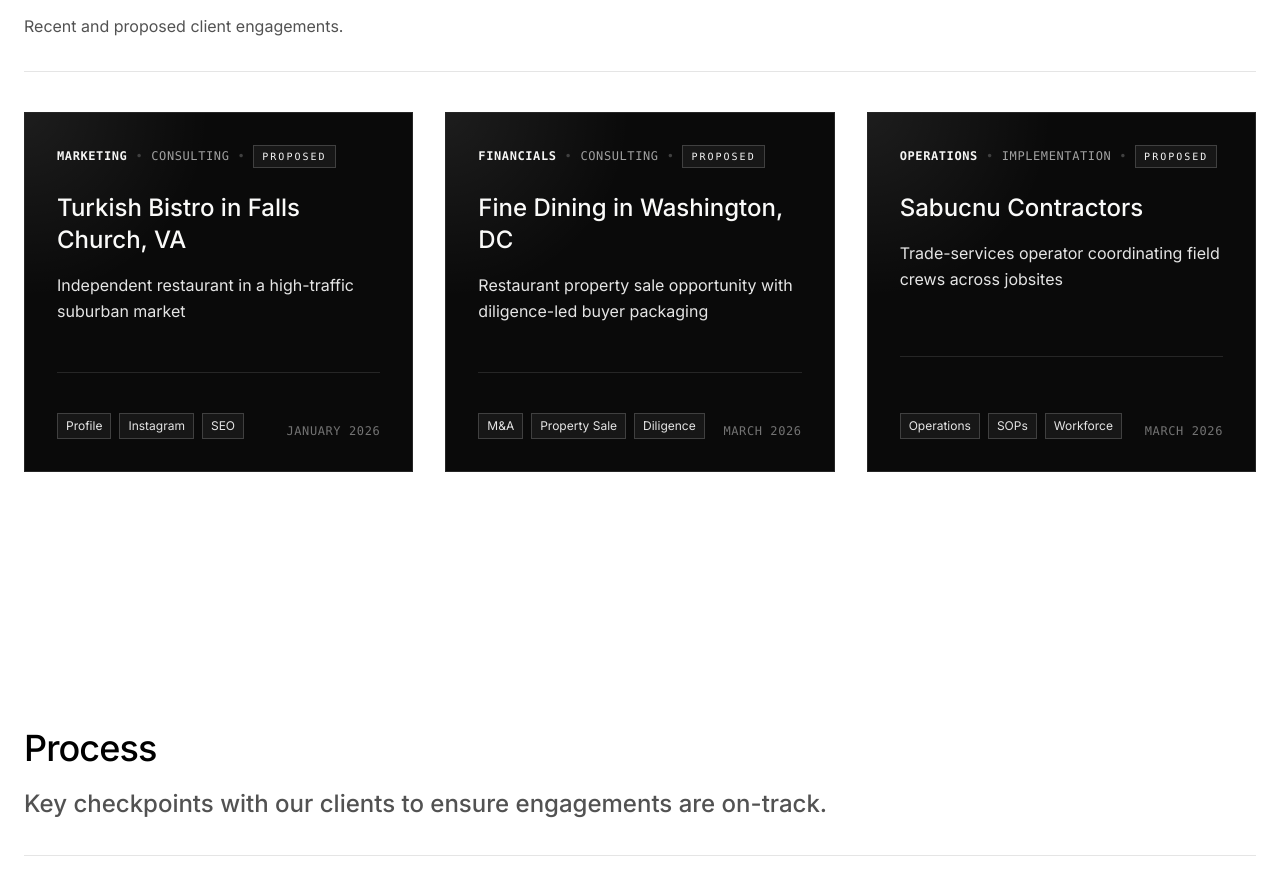
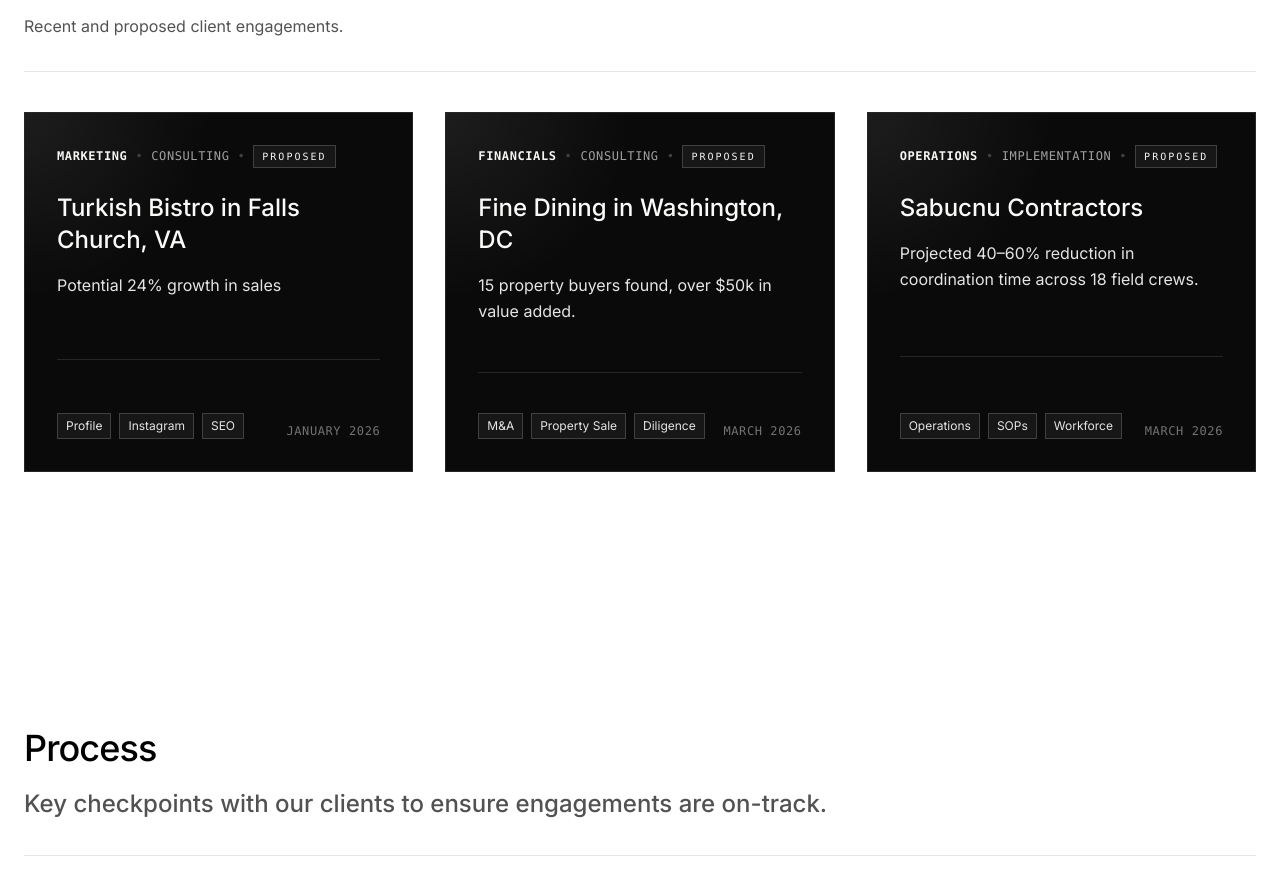
Before and after one commit to aliahm08/B2W, a React (Vite) app: page / in a window 1280 px wide. Shown: the part 3451-4346 px from the top of the page. Built offline with nearby package versions, Linux system fonts and the light colour scheme.

Commit message:
added new impact subheaders to select projects and removed linking from cards to project profiles.

```diff
--- a/src/components/ProjectShowcase.tsx
+++ b/src/components/ProjectShowcase.tsx
@@ -1,5 +1,4 @@
 import { motion } from 'motion/react';
-import { Link } from 'react-router-dom';
 import { showcaseProjects } from '../content/projectShowcaseCards';
 
 function getStatusClasses(status: string) {
@@ -40,14 +39,8 @@ export default function ProjectShowcase() {
               whileInView={{ opacity: 1, y: 0 }}
               viewport={{ once: true }}
               transition={{ duration: 0.5, delay: index * 0.06 }}
-              className="group relative min-h-[360px] border border-neutral-800 bg-neutral-950 p-8 transition-colors duration-300 hover:border-neutral-600"
+              className="group relative min-h-[360px] border border-neutral-800 bg-neutral-950 p-8 transition-colors duration-300"
             >
-              <Link
-                to={project.link}
-                className="absolute inset-0 z-10"
-                aria-label={`View ${project.title}`}
-              />
-
               <div className="absolute inset-0 bg-[radial-gradient(circle_at_top_left,rgba(255,255,255,0.08),transparent_35%)]" />
 
               <div className="relative grid h-full grid-rows-[auto,1fr,auto] gap-8">
@@ -67,7 +60,7 @@ export default function ProjectShowcase() {
                   </div>
 
                   <div className="max-w-2xl">
-                    <h3 className="mb-4 text-2xl font-medium text-stone-50 decoration-1 underline-offset-4 decoration-neutral-700 group-hover:underline">
+                    <h3 className="mb-4 text-2xl font-medium text-stone-50">
                       {project.title}
                     </h3>
                     <p className="text-sm leading-relaxed text-neutral-200 md:text-base">
--- a/src/content/projectShowcaseCards.ts
+++ b/src/content/projectShowcaseCards.ts
@@ -18,12 +18,12 @@ export const showcaseProjects: ShowcaseProject[] = [
     serviceType: 'Consulting',
     status: 'Proposed',
     title: 'Turkish Bistro in Falls Church, VA',
-    clientDescription: 'Independent restaurant in a high-traffic suburban market',
+    clientDescription: 'Potential 24% growth in sales',
     description:
       'Restaurant marketing profile covering public reputation, Instagram opportunity, search visibility, and conversion opportunities across the website and owned channels.',
     tags: ['Profile', 'Instagram', 'SEO', 'Web Design'],
     date: 'January 2026',
-    link: '/borek-g-social-media-management',
+    link: '#',
   },
   {
     id: 'uyghur-eats-ma',
@@ -31,13 +31,12 @@ export const showcaseProjects: ShowcaseProject[] = [
     serviceType: 'Consulting',
     status: 'Proposed',
     title: 'Fine Dining in Washington, DC',
-    clientDescription:
-      'Restaurant property sale opportunity with diligence-led buyer packaging',
+    clientDescription: '15 property buyers found, over $50k in value added.',
     description:
       'Property sale engagement covering the diligence-as-a-service model, buyer certainty package, and sale rollout.',
     tags: ['M&A', 'Property Sale', 'Diligence', 'Buyer Package'],
     date: 'March 2026',
-    link: '/uyghur-eats-acquisition',
+    link: '#',
   },
   {
     id: 'sabucnu-operations',
@@ -46,11 +45,11 @@ export const showcaseProjects: ShowcaseProject[] = [
     status: 'Proposed',
     title: 'Sabucnu Contractors',
     clientDescription:
-      'Trade-services operator coordinating field crews across jobsites',
+      'Projected 40–60% reduction in coordination time across 18 field crews.',
     description:
       'Operations engagement covering workforce coordination, scheduling automation, SOP deployment, and field-crew communication systems.',
     tags: ['Operations', 'SOPs', 'Workforce', 'Scheduling'],
     date: 'March 2026',
-    link: '/sabucnu-operations',
+    link: '#',
   },
 ];
```
